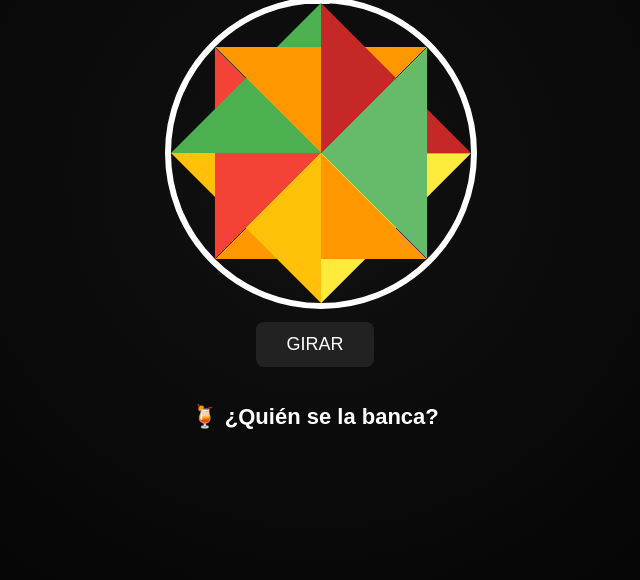
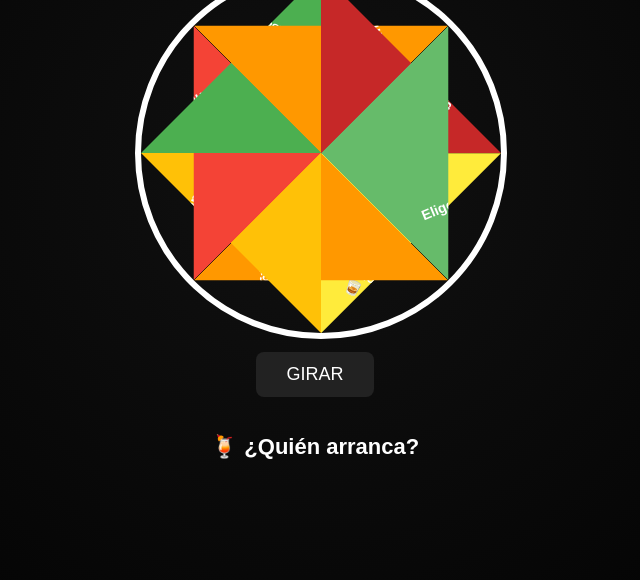
Before and after one commit to JUAMPYJPK/ruleta-de-tragos, a plain HTML site: page index.html in a window 1280 px wide. Shown: the part 220-800 px from the top of the page, without its empty margins (325-965 px from the left). Drawn offline with Linux system fonts and the light colour scheme.

Commit message:
Adjust styles and update rotation timing in index.html

```diff
--- a/index.html
+++ b/index.html
@@ -18,14 +18,12 @@ body {
   justify-content: center;
 }
 
-h1 {
-  margin-bottom: 20px;
-}
+h1 { margin-bottom: 20px; }
 
 .ruleta-container {
   position: relative;
-  width: 300px;
-  height: 300px;
+  width: 360px;
+  height: 360px;
 }
 
 .ruleta {
@@ -34,7 +32,7 @@ h1 {
   height: 100%;
   border-radius: 50%;
   border: 6px solid white;
-  transition: transform 6s cubic-bezier(0.1, 0.7, 0.1, 1);
+  transition: transform 7s cubic-bezier(0.1, 0.7, 0.1, 1);
   overflow: hidden;
 }
 
@@ -45,21 +43,24 @@ h1 {
   top: 50%;
   left: 50%;
   transform-origin: 0% 0%;
+  clip-path: polygon(0 0, 100% 0, 0 100%);
 }
 
 .sector span {
   position: absolute;
-  left: 100%;
-  top: 50%;
+  width: 140px;
+  top: 60%;
+  left: 15%;
   transform-origin: left center;
-  transform: rotate(0deg);
-  font-size: 13px;
-  white-space: nowrap;
+  font-size: 14px;
+  font-weight: bold;
+  text-align: left;
+  pointer-events: none;
 }
 
 .flecha {
   position: absolute;
-  top: -18px;
+  top: -20px;
   left: 50%;
   transform: translateX(-50%);
   width: 0;
@@ -86,14 +87,13 @@ button {
   font-weight: bold;
   padding: 12px 20px;
   border-radius: 10px;
-  min-width: 250px;
+  min-width: 260px;
   text-align: center;
 }
 
 .suave { background: #2e7d32; }
 .media { background: #f9a825; color: #000; }
 .alta  { background: #c62828; }
-
 </style>
 </head>
 
@@ -107,7 +107,7 @@ button {
 </div>
 
 <button onclick="girar()">GIRAR</button>
-<div id="resultado">🍹 ¿Quién se la banca?</div>
+<div id="resultado">🍹 ¿Quién arranca?</div>
 
 <script>
 const opciones = [
@@ -127,24 +127,23 @@ const total = opciones.length;
 const angulo = 360 / total;
 let rotacionActual = 0;
 
-// Crear sectores con texto
+// Crear sectores visibles con texto
 opciones.forEach((op, i) => {
   const sector = document.createElement("div");
   sector.className = "sector";
   sector.style.transform = `rotate(${i * angulo}deg)`;
   sector.style.background = op.color;
-  sector.style.clipPath = "polygon(0 0, 100% 0, 0 100%)";
 
   const texto = document.createElement("span");
   texto.innerText = op.texto;
-  texto.style.transform = `rotate(${angulo / 2}deg) translateX(10px)`;
+  texto.style.transform = `rotate(${angulo / 2}deg)`;
 
   sector.appendChild(texto);
   ruleta.appendChild(sector);
 });
 
 function girar() {
-  const vueltas = Math.floor(Math.random() * 4) + 6; // 6 a 9 vueltas
+  const vueltas = Math.floor(Math.random() * 4) + 7; // 7 a 10 vueltas
   const gradosExtra = Math.floor(Math.random() * 360);
 
   rotacionActual += vueltas * 360 + gradosExtra;
@@ -160,7 +159,7 @@ function girar() {
 
     resultado.className = opcion.gravedad;
     resultado.innerHTML = opcion.texto;
-  }, 6000);
+  }, 7000);
 }
 </script>
 
```
